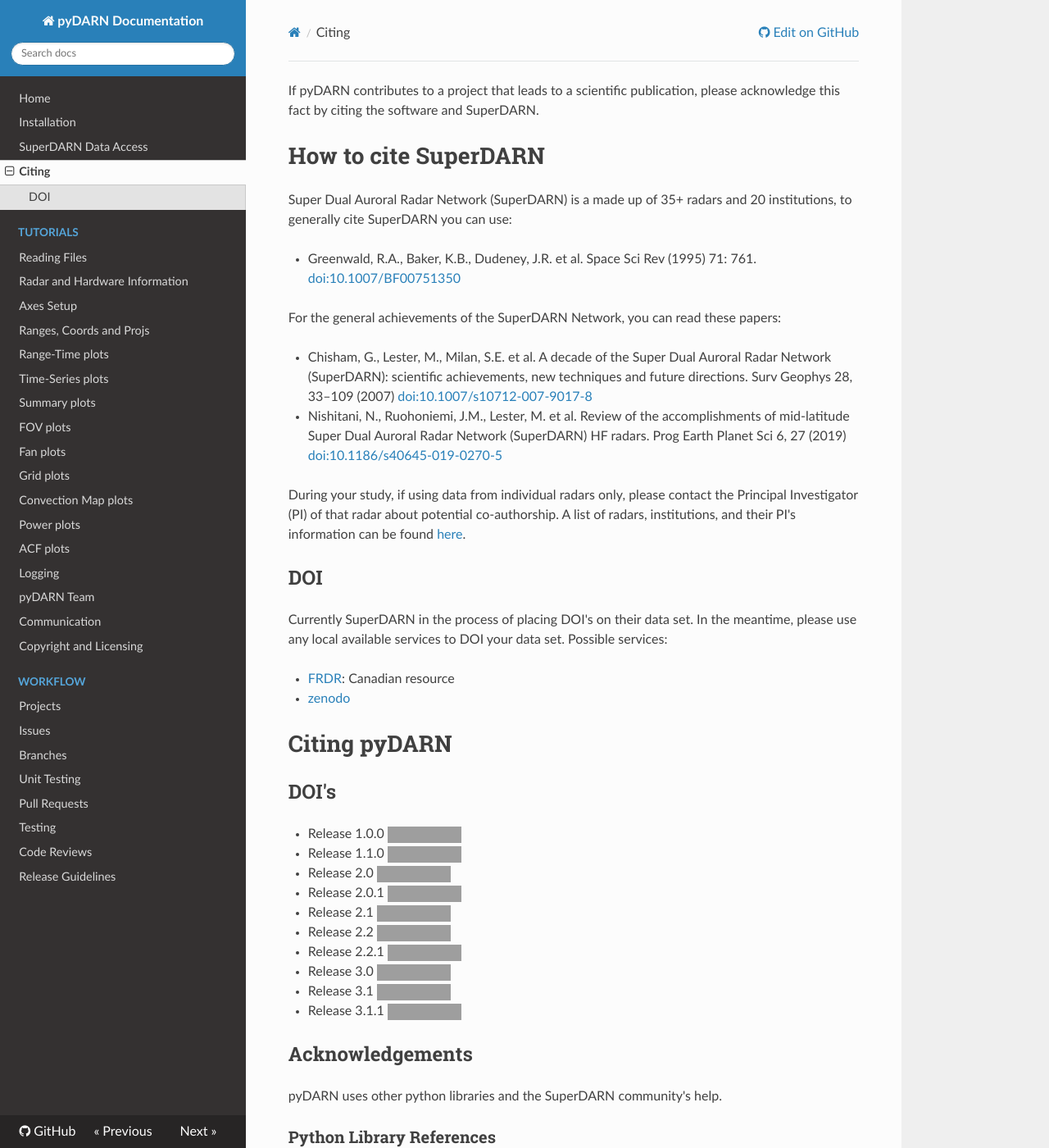
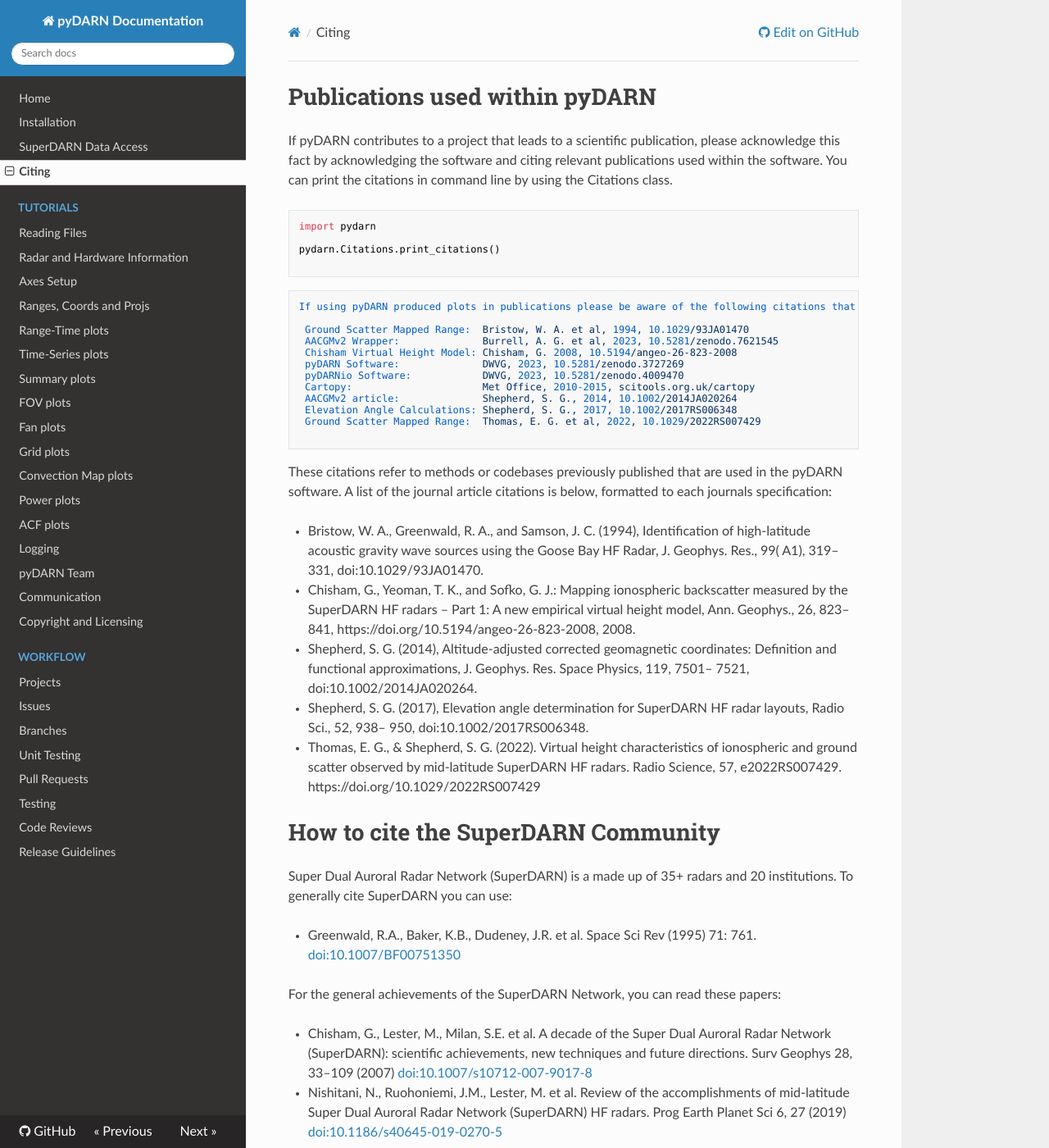
Before and after one commit to SuperDARN/pydarn, an MkDocs documentation site: the page built from docs/user/citing.md, in a window 1280 px wide and 1400 px high, cut to the strip 0-1400 px from the top of the window. Shown: the whole strip at 82% size. Built offline with MkDocs 1.6.1, drawn with Linux system fonts in a browser that asks for light colours; nearby versions of some CDN libraries; some of the changed text lies outside the part shown; grey boxes are pictures that could not be loaded.

Commit message:
remove citations warning, add print statments for citations and acknowledgments, change documentation to show new policy

````diff
--- a/docs/user/citing.md
+++ b/docs/user/citing.md
@@ -13,11 +13,46 @@
 the additional permissions listed below.
 -->
 
-If pyDARN contributes to a project that leads to a scientific publication, please acknowledge this fact by citing the software and SuperDARN.
+# Publications used within pyDARN
 
-# How to cite SuperDARN
+If pyDARN contributes to a project that leads to a scientific publication, please acknowledge this fact by acknowledging the software and citing relevant publications used within the software.
+You can print the citations in command line by using the Citations class.
 
-Super Dual Auroral Radar Network (SuperDARN) is a made up of 35+ radars and 20 institutions, to generally cite SuperDARN you can use:
+```python
+import pydarn
+
+pydarn.Citations.print_citations()
+
+```
+
+```
+If using pyDARN produced plots in publications please be aware of the following citations that may have been used to produce your plot:
+
+ Ground Scatter Mapped Range:  Bristow, W. A. et al, 1994, 10.1029/93JA01470
+ AACGMv2 Wrapper:              Burrell, A. G. et al, 2023, 10.5281/zenodo.7621545
+ Chisham Virtual Height Model: Chisham, G. 2008, 10.5194/angeo-26-823-2008
+ pyDARN Software:              DWVG, 2023, 10.5281/zenodo.3727269
+ pyDARNio Software:            DWVG, 2023, 10.5281/zenodo.4009470
+ Cartopy:                      Met Office, 2010-2015, scitools.org.uk/cartopy
+ AACGMv2 article:              Shepherd, S. G., 2014, 10.1002/2014JA020264
+ Elevation Angle Calculations: Shepherd, S. G., 2017, 10.1002/2017RS006348
+ Ground Scatter Mapped Range:  Thomas, E. G. et al, 2022, 10.1029/2022RS007429
+
+```
+
+These citations refer to methods or codebases previously published that are used in the pyDARN software.
+A list of the journal article citations is below, formatted to each journals specification:
+
+- Bristow, W. A., Greenwald, R. A., and Samson, J. C. (1994), Identification of high-latitude acoustic gravity wave sources using the Goose Bay HF Radar, J. Geophys. Res., 99( A1), 319– 331, doi:10.1029/93JA01470.
+- Chisham, G., Yeoman, T. K., and Sofko, G. J.: Mapping ionospheric backscatter measured by the SuperDARN HF radars – Part 1: A new empirical virtual height model, Ann. Geophys., 26, 823–841, https://doi.org/10.5194/angeo-26-823-2008, 2008.
+- Shepherd, S. G. (2014), Altitude-adjusted corrected geomagnetic coordinates: Definition and functional approximations, J. Geophys. Res. Space Physics, 119, 7501– 7521, doi:10.1002/2014JA020264.
+- Shepherd, S. G. (2017), Elevation angle determination for SuperDARN HF radar layouts, Radio Sci., 52, 938– 950, doi:10.1002/2017RS006348.
+- Thomas, E. G., & Shepherd, S. G. (2022). Virtual height characteristics of ionospheric and ground scatter observed by mid-latitude SuperDARN HF radars. Radio Science, 57, e2022RS007429. https://doi.org/10.1029/2022RS007429
+
+# How to cite the SuperDARN Community
+
+Super Dual Auroral Radar Network (SuperDARN) is a made up of 35+ radars and 20 institutions.
+To generally cite SuperDARN you can use:
 
 - Greenwald, R.A., Baker, K.B., Dudeney, J.R. et al. Space Sci Rev (1995) 71: 761. [doi:10.1007/BF00751350](https://doi.org/10.1007/BF00751350)
 
@@ -29,15 +64,35 @@
 During your study, if using data from individual radars only, please contact the Principal Investigator (PI) of that radar about potential co-authorship.
 A list of radars, institutions, and their PI's information can be found [here](http://vt.superdarn.org/tiki-index.php?page=Radar+Overview).
 
-## DOI
+## Acknowledgements
 
-Currently SuperDARN in the process of placing DOI's on their data set. In the meantime, please use any local available services to DOI your data set.
-Possible services:
+All publications that use SuperDARN Data must contain the following acknowledgement:
 
-  - [FRDR](https://www.frdr.ca/repo/): Canadian resource
-  - [zenodo](https://help.zenodo.org/features/)
+*The authors acknowledge the use of SuperDARN data. SuperDARN is a collection of radars funded by national scientific funding agencies of Australia, Canada, China, France, Italy, Japan, Norway, South Africa, United Kingdom and the United States of America.*
+
+This phrase can be accessed using the Citations class as shown below:
+
+
+```python
+import pydarn
+
+pydarn.Citations.print_acknowledgements()
+
+```
+
+```
+Acknowledgement required for SuperDARN data use:
+
+The authors acknowledge the use of SuperDARN data. SuperDARN is a collection of radars funded by national scientific funding agencies of Australia, Canada, China, France, Italy, Japan, Norway, South Africa, United Kingdom and the United States of America.
+
+During your study, if using data from individual radars only, please contact the Principal Investigator (PI) of that radar about potential co-authorship or appropriate acknowledgments.
+
+```
 
 # Citing pyDARN
+
+If pyDARN is used in a publication, we would like to be able to easily track this to show how widely used pyDARN is.
+Please either cite using the version DOI's below or acknowledge the use of the software in your acknowledgements section, giving the version or DOI of the software for reproducibility.
 
 ## DOI's
 
@@ -52,11 +107,7 @@
 - Release 3.1 [![DOI](https://zenodo.org/badge/DOI/10.5281/zenodo.7468856.svg)](https://doi.org/10.5281/zenodo.7468856)
 - Release 3.1.1 [![DOI](https://zenodo.org/badge/DOI/10.5281/zenodo.7767590.svg)](https://doi.org/10.5281/zenodo.7767590)
 
-## Acknowledgements
-
-pyDARN uses other python libraries and the SuperDARN community's help.
-
-### Python Library References
+## Python Library References
 
 #### Matplotlib
 John D. Hunter. Matplotlib: A 2D Graphics Environment, Computing in Science & Engineering, 9, 90-95 (2007), [DOI:10.5281/zenodo.3264781](https://zenodo.org/record/3264781)
--- a/pydarn/__init__.py
+++ b/pydarn/__init__.py
@@ -32,7 +32,6 @@
 from .exceptions import radar_exceptions
 from .exceptions.warning_formatting import standard_warning_format
 from .exceptions.warning_formatting import only_message_warning_format
-from .exceptions.warning_formatting import citing_warning
 from .exceptions.warning_formatting import partial_record_warning
 from .exceptions.warning_formatting import cartopy_warning
 from .exceptions.warning_formatting import cartopy_print_warning
@@ -71,5 +70,3 @@
 from .plotting.acf import ACF
 from .plotting.power import Power
 from .plotting.maps import Maps
-
-citing_warning()
````
Also changed, not shown: 2 other files.
